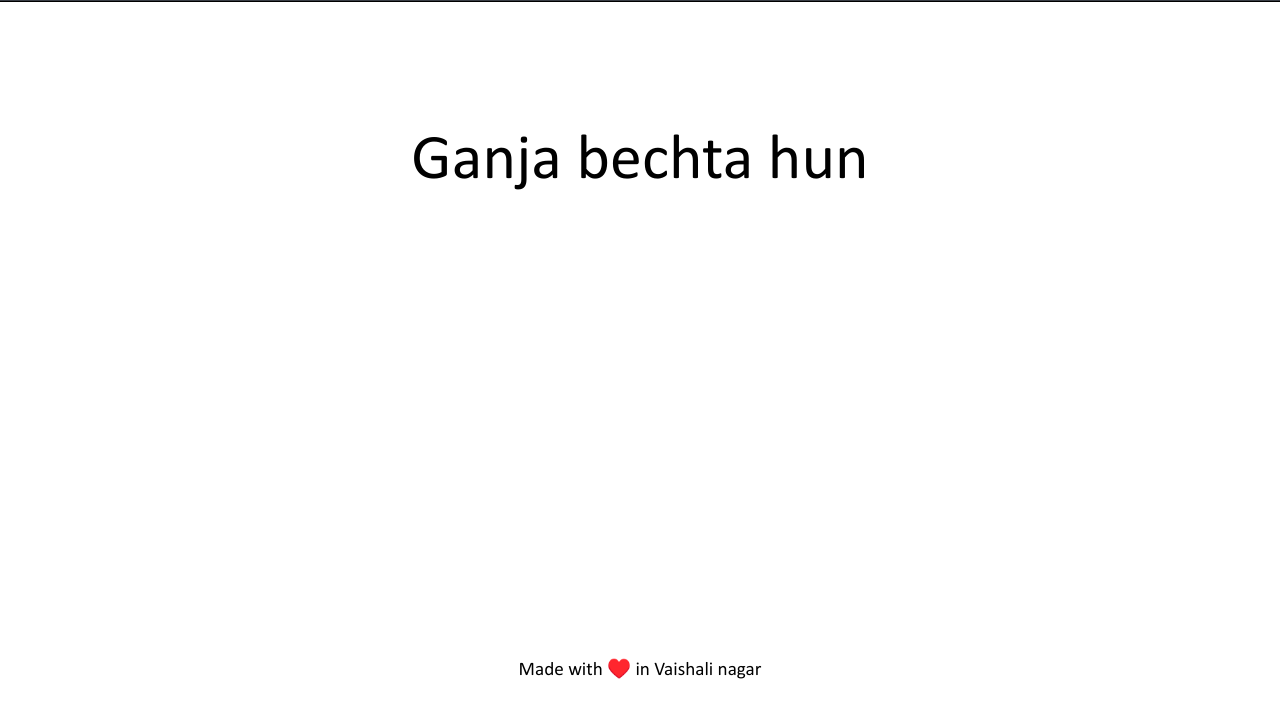
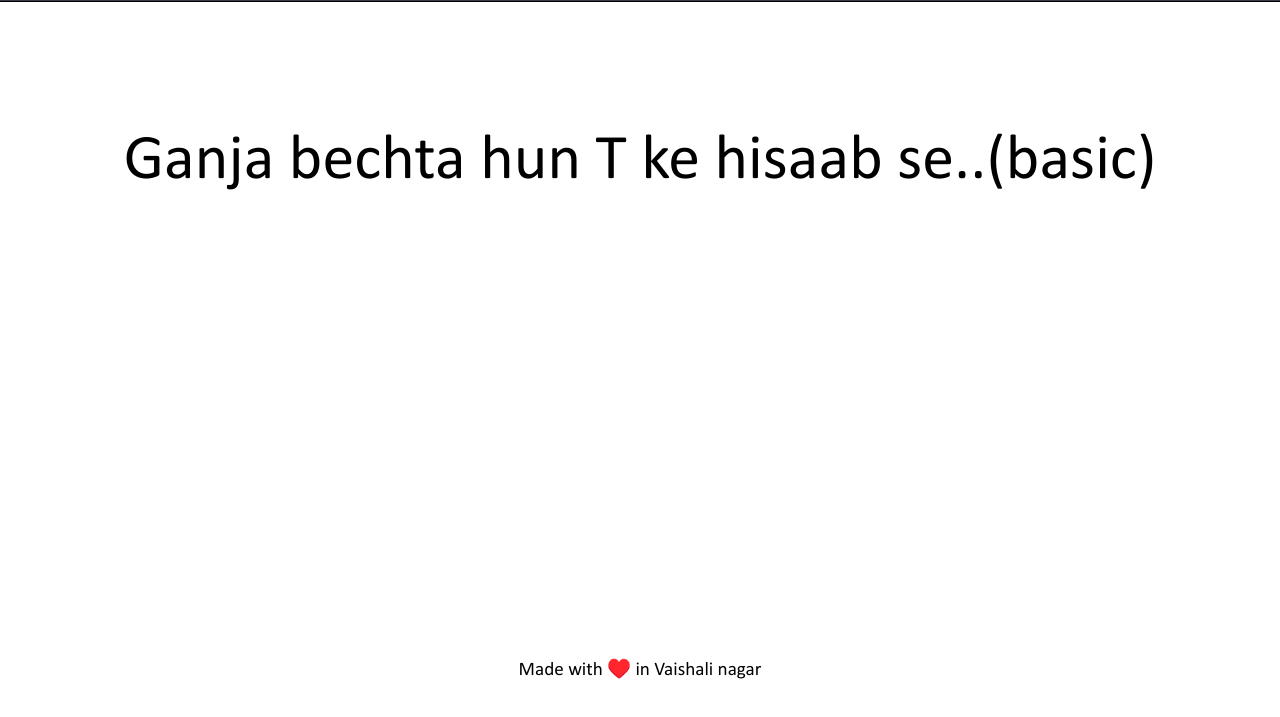
Before and after one commit to saahil0826/Being-Baked, a plain HTML site: page products.html in a window 1280 px wide. Shown: the part 69-786 px from the top of the page. Drawn offline with Linux system fonts and the light colour scheme.

Commit message:
5th commit

```diff
--- a/products.html
+++ b/products.html
@@ -20,7 +20,7 @@
         </ul>
       </nav>
       <div class="container">
-        <h2>Ganja bechta hun</h2>
+        <h2>Ganja bechta hun T ke hisaab se..(basic)</h2>
       </div>
       <footer><p>Made with ♥️ in Vaishali nagar</p></footer>
     </body>
```
Also changed, not shown: 1 other file.
